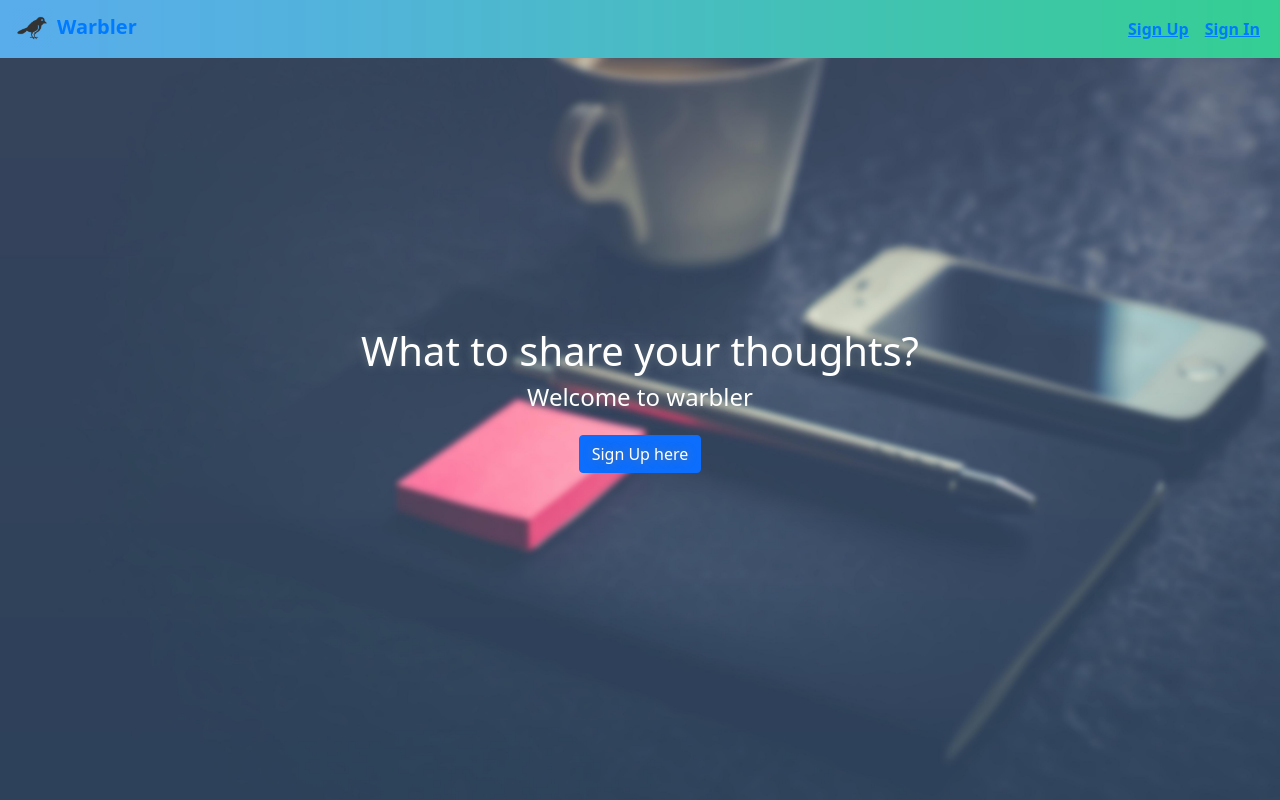
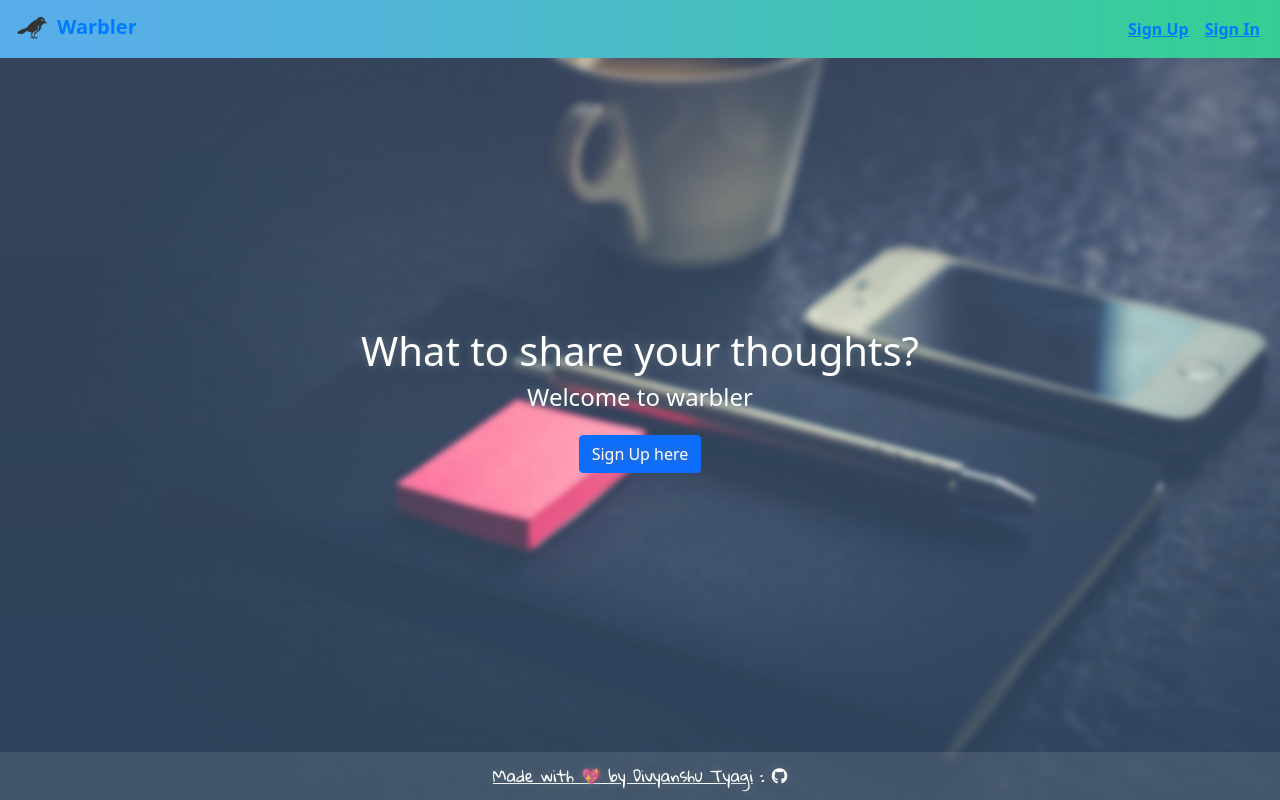
Before and after one commit to stressedtyagi/warbler, a React app in the folder client/: page / in a window 1280 px wide. Built offline with nearby package versions, Linux system fonts and the light colour scheme.

Commit message:
Added fotter and links

```diff
--- a/client/public/index.html
+++ b/client/public/index.html
@@ -24,11 +24,19 @@
       work correctly both with client-side routing and a non-root public URL.
       Learn how to configure a non-root public URL by running `npm run build`.
     -->
+        <!-- CDN LINKING -->
         <link
             rel="stylesheet"
             href="https://cdn.jsdelivr.net/npm/bootstrap@5.0.2/dist/css/bootstrap.min.css"
             integrity="sha384-EVSTQN3/azprG1Anm3QDgpJLIm9Nao0Yz1ztcQTwFspd3yD65VohhpuuCOmLASjC"
             crossorigin="anonymous"
+        />
+        <link
+            rel="stylesheet"
+            href="https://cdnjs.cloudflare.com/ajax/libs/font-awesome/5.15.3/css/all.min.css"
+            integrity="sha512-iBBXm8fW90+nuLcSKlbmrPcLa0OT92xO1BIsZ+ywDWZCvqsWgccV3gFoRBv0z+8dLJgyAHIhR35VZc2oM/gI1w=="
+            crossorigin="anonymous"
+            referrerpolicy="no-referrer"
         />
         <title>React App</title>
     </head>
--- a/client/src/components/Homepage.js
+++ b/client/src/components/Homepage.js
@@ -11,6 +11,23 @@ const Homepage = ({ currentUser }) => {
                 <Link to="/signup" className="btn btn-primary btn-space">
                     Sign Up here
                 </Link>
+
+                <footer class="footer">
+                    <a
+                        href="https://www.linkedin.com/in/divyanshutyagi/"
+                        target="_blank"
+                    >
+                        Made with <span class="icon-heart">💖</span> by
+                        Divyanshu Tyagi
+                    </a>
+                    &nbsp;:{" "}
+                    <a
+                        href="https://github.com/creatorgaming/warbler"
+                        target="_blank"
+                    >
+                        <i class="fab fa-github"></i>
+                    </a>
+                </footer>
             </div>
         );
     }
--- a/client/src/index.css
+++ b/client/src/index.css
@@ -1,3 +1,5 @@
+@import url("https://fonts.googleapis.com/css2?family=Gloria+Hallelujah&display=swap");
+
 body {
     background-color: #e6ecf0;
 }
@@ -92,3 +94,46 @@ a.btn.btn-danger:hover {
 .navbar-header {
     margin: 0 auto;
 }
+
+/* FOOTER CSS */
+
+/* .footer {
+    position: absolute;
+    bottom: 0;
+    width: 100%;
+    height: 3rem;
+    line-height: 3rem;
+    opacity: 1;
+    background-color: rgba(0, 0, 0, 0.6);
+}
+.text-muted {
+    color: #ffffff !important;
+} */
+
+.footer {
+    position: absolute;
+    bottom: 0;
+    width: 100%;
+    height: 3rem;
+    line-height: 3rem;
+    opacity: 1;
+    background-color: rgba(255, 255, 255, 0.1);
+    /* Text properties */
+    font-family: "Gloria Hallelujah", cursive;
+}
+
+.footer > a {
+    color: white;
+}
+
+.footer > a:hover {
+    color: rgb(62, 197, 231);
+}
+
+.footer > a > .icon-heart {
+    color: rgba(255, 255, 255, 0.753);
+}
+
+.footer > a > .icon-heart:hover {
+    color: rgb(255, 255, 255);
+}
```
